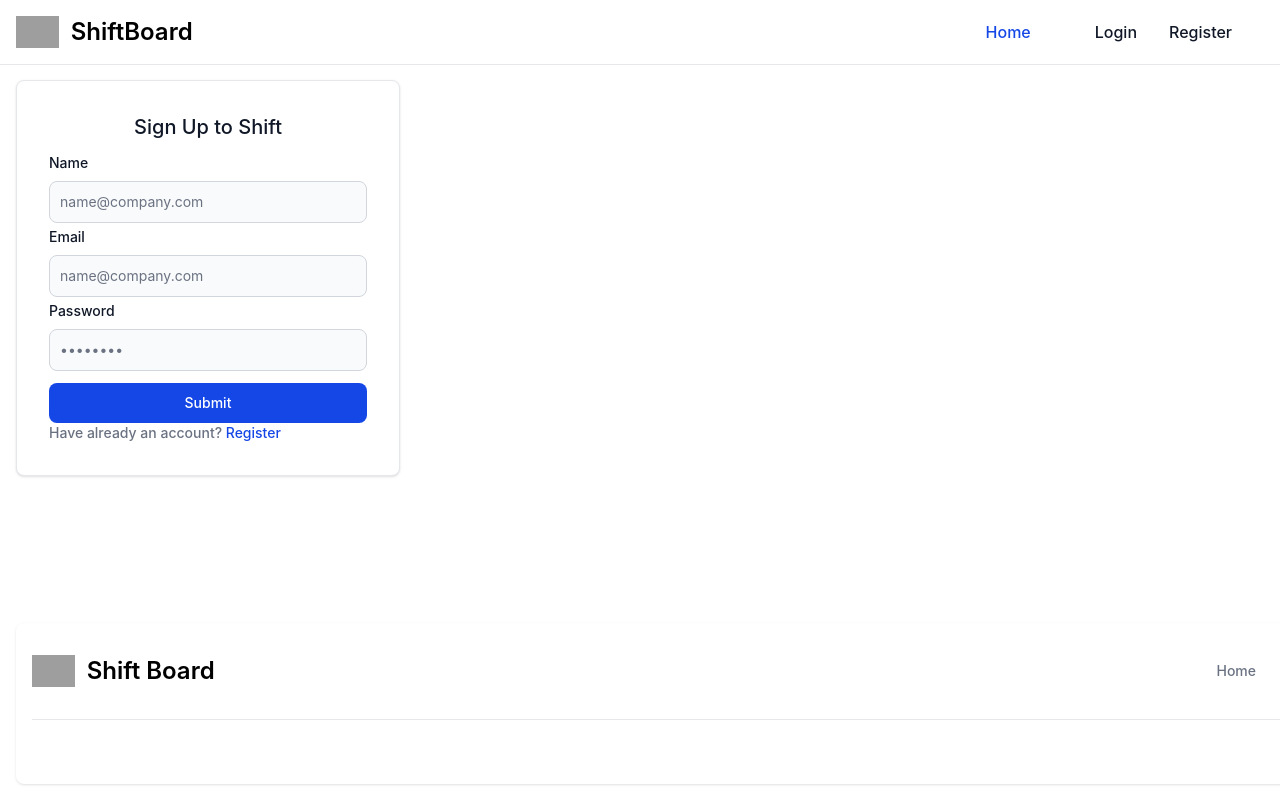
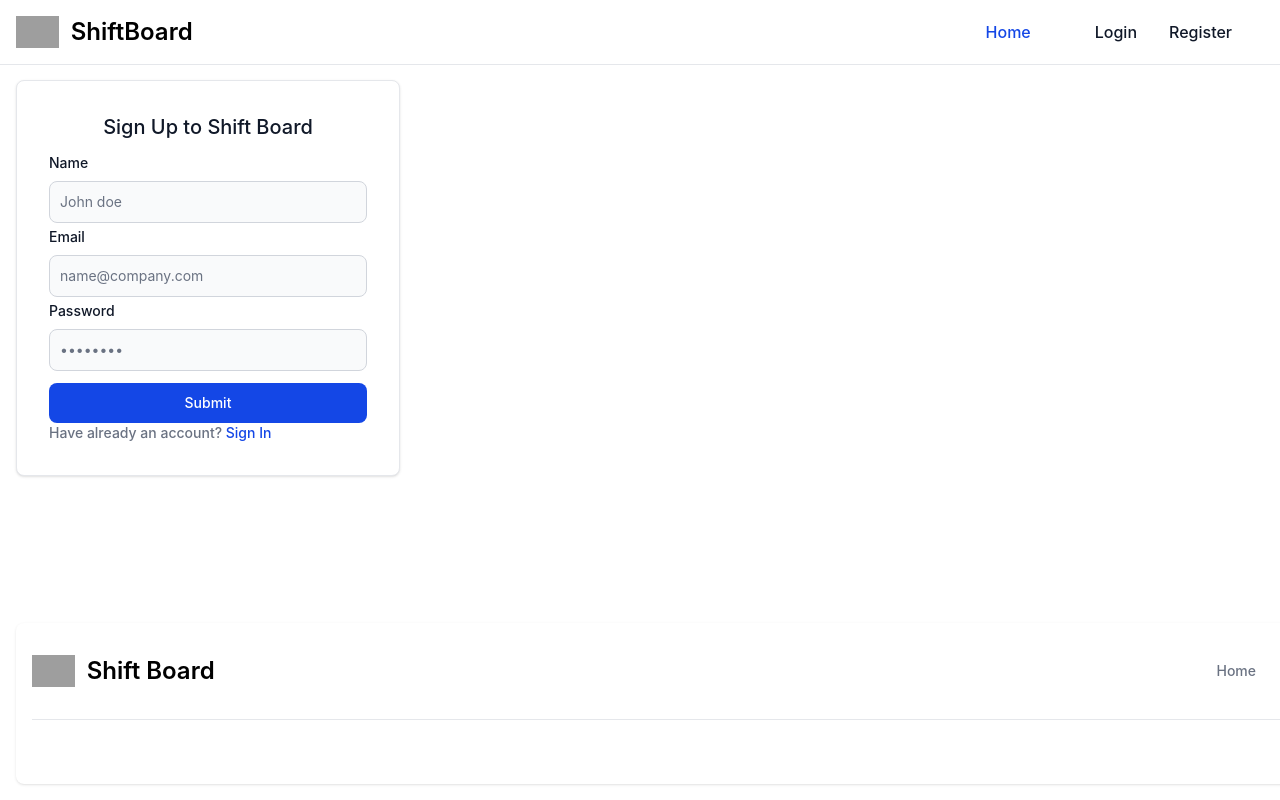
Before and after one commit to ramsharan0230/shift-front, a Nuxt app: page /auth/register in a window 1280 px wide. Built offline with nearby package versions, Linux system fonts and the light colour scheme; grey boxes are pictures that could not be loaded.

Commit message:
issues in different pages resolved

```diff
--- a/components/Footer.vue
+++ b/components/Footer.vue
@@ -1,7 +1,4 @@
 <template>
-
-
-
   <footer class="bg-white rounded-lg shadow-sm dark:bg-gray-900 m-4">
     <div class="w-full max-w-screen-xl mx-auto p-4 md:py-8">
         <div class="sm:flex sm:items-center sm:justify-between">
@@ -19,7 +16,4 @@
         <hr class="my-6 border-gray-200 sm:mx-auto dark:border-gray-700 lg:my-8" />
     </div>
 </footer>
-
-
-
 </template>
--- a/pages/auth/login.vue
+++ b/pages/auth/login.vue
@@ -2,8 +2,8 @@
 import { ref } from 'vue';
 const authStore = useAuthStore();
 
-const email = ref('tom@cruise.com');
-const password = ref('password01');
+const email = ref('');
+const password = ref('');
 const errorMessage = ref('');
 const successMessage = ref('');
 const isLoading = ref(false);
--- a/pages/auth/register.vue
+++ b/pages/auth/register.vue
@@ -64,7 +64,7 @@ const handleCreateNewUser = async(e: Event) => {
     >
       <form @submit.prevent="handleCreateNewUser">
         <h5 class="text-xl font-medium text-gray-900 dark:text-white mb-3 text-center">
-          Sign Up to Shift
+          Sign Up to Shift Board
         </h5>
 
         <div v-if="errorMessage" class="text-red-500 text-sm mb-4">
@@ -91,7 +91,7 @@ const handleCreateNewUser = async(e: Event) => {
             id="name"
             v-model="name"
             class="bg-gray-50 border border-gray-300 text-gray-900 text-sm rounded-lg focus:ring-blue-500 focus:border-blue-500 block w-full p-2.5 dark:bg-gray-600 dark:border-gray-500 dark:placeholder-gray-400 dark:text-white"
-            placeholder="name@company.com"
+            placeholder="John doe"
             required
           />
         </div>
@@ -138,7 +138,7 @@ const handleCreateNewUser = async(e: Event) => {
         </button>
         <div class="text-sm font-medium text-gray-500 dark:text-gray-300">
           Have already an account?
-          <nuxt-link to="/auth/login" class="text-blue-700 hover:underline dark:text-blue-500">Register</nuxt-link>
+          <nuxt-link to="/auth/login" class="text-blue-700 hover:underline dark:text-blue-500">Sign In</nuxt-link>
         </div>
       </form>
     </div>
```
